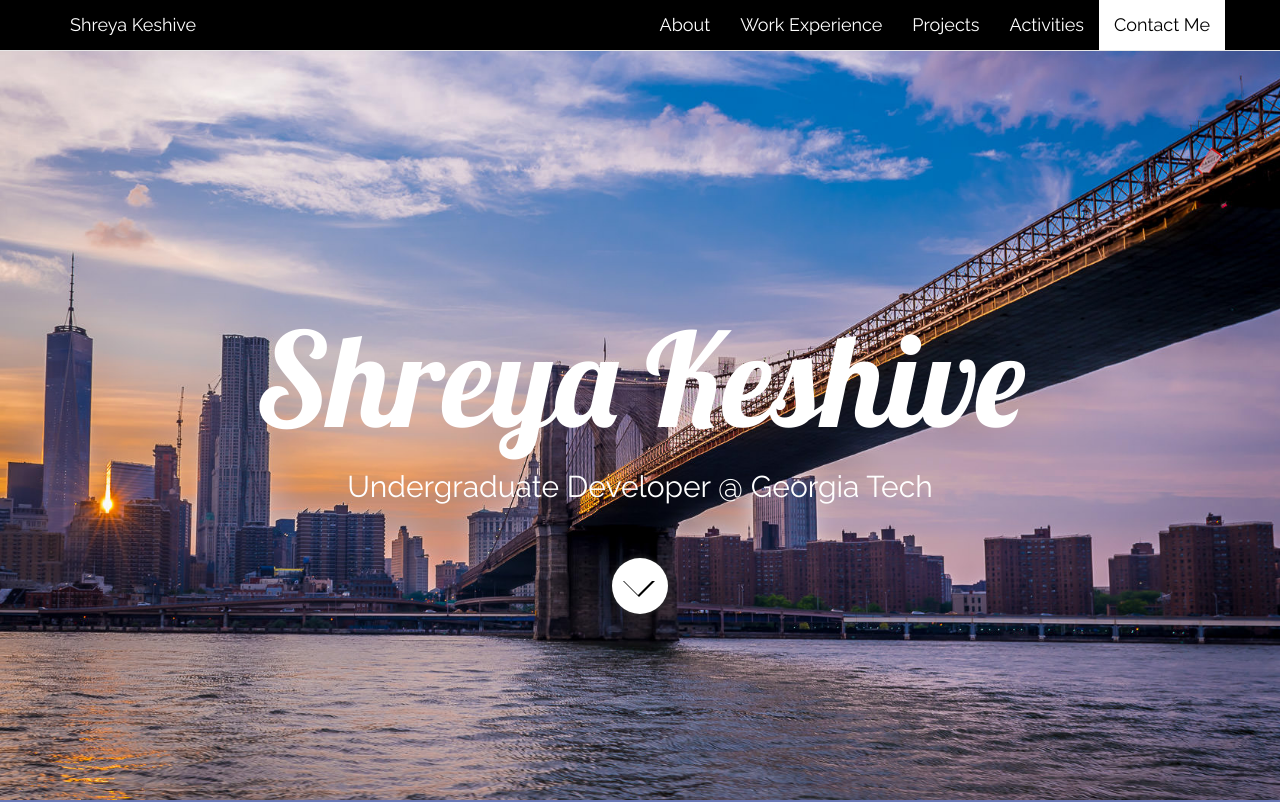
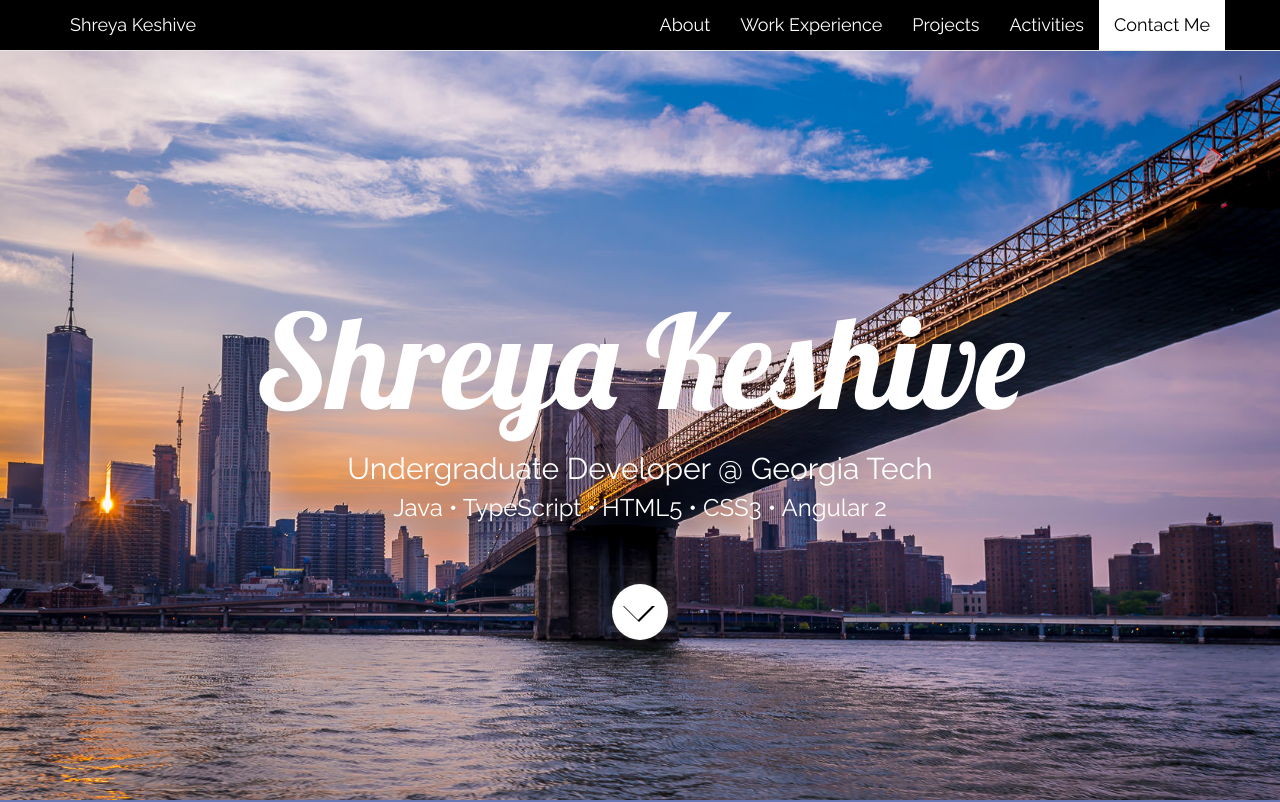
Before and after one commit to skeshive/Old-Portfolio-Website, a website: page index.html in a window 1280 px wide. Shown: the top 802 px of the page. Drawn offline with Linux system fonts and the light colour scheme.

Commit message:
Added skills to first page

```diff
--- a/css/main.css
+++ b/css/main.css
@@ -80,6 +80,8 @@ h2 { font-size: 30px; font-family: 'Raleway'; color: white; }
 h3 { font-size: 55px; font-family: 'Raleway'; color: black; text-align: center; }
 h4 { font-size: 75px; font-family: 'Lobster'; color: black; text-align: left; }
 h5 { font-size: 22px; font-family: 'Helvetica'; color: black; text-align: left; line-height: 30px; }
+h6 { font-size: 24px; font-family: 'Raleway'; color: white; }
+
 
 button {
   display: inline-block;
--- a/index.html
+++ b/index.html
@@ -58,6 +58,7 @@
                   <div class="col-lg-12">
                     <h1> Shreya Keshive <h1>
                     <h2> Undergraduate Developer @ Georgia Tech </h2>
+                    <h6> Java • TypeScript • HTML5 • CSS3 • Angular 2 </h6>
                       <a class="arrow-wrap page-scroll animated bounce" href="#about">
                         <span class="arrow"></span>
                       </a>
```
